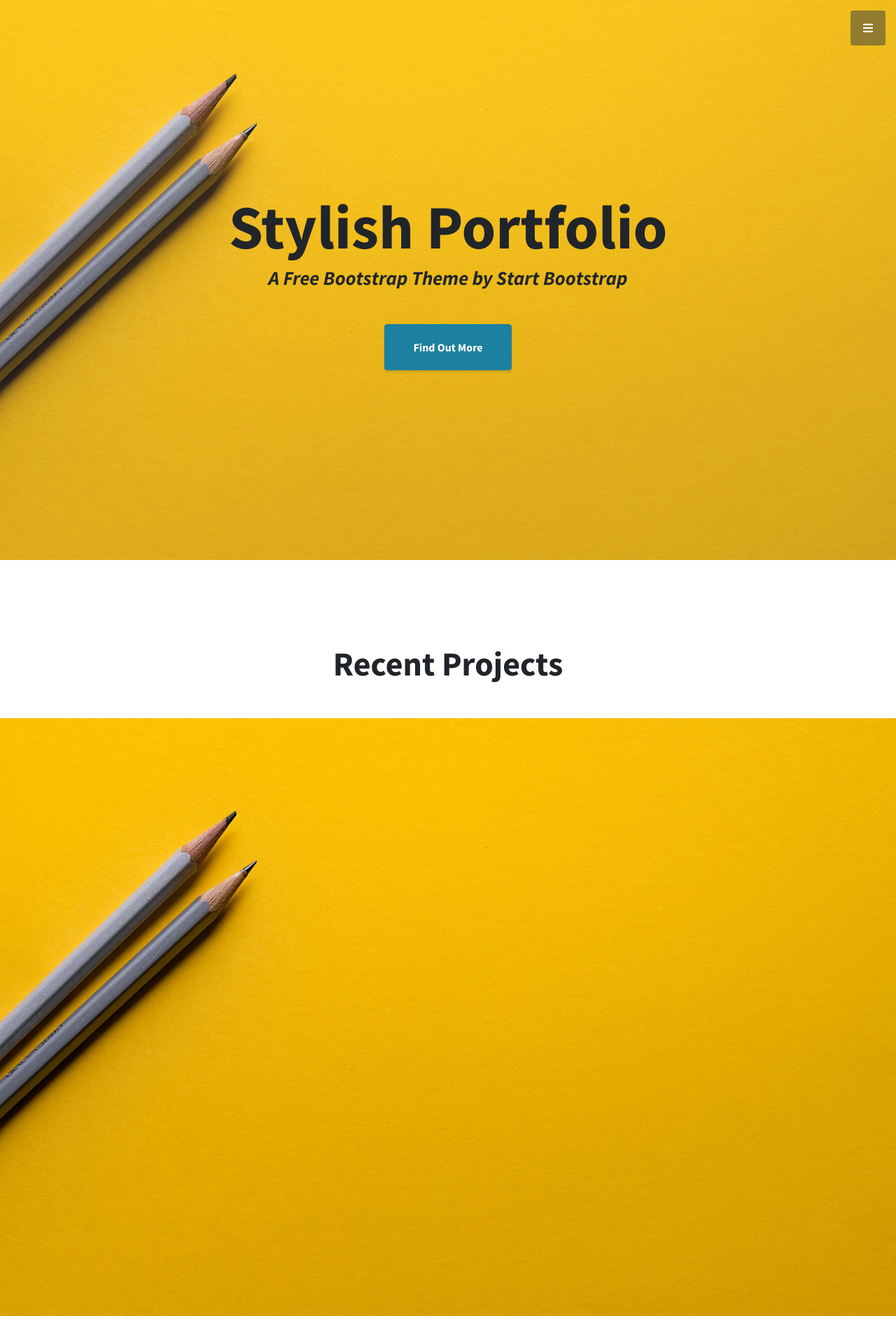
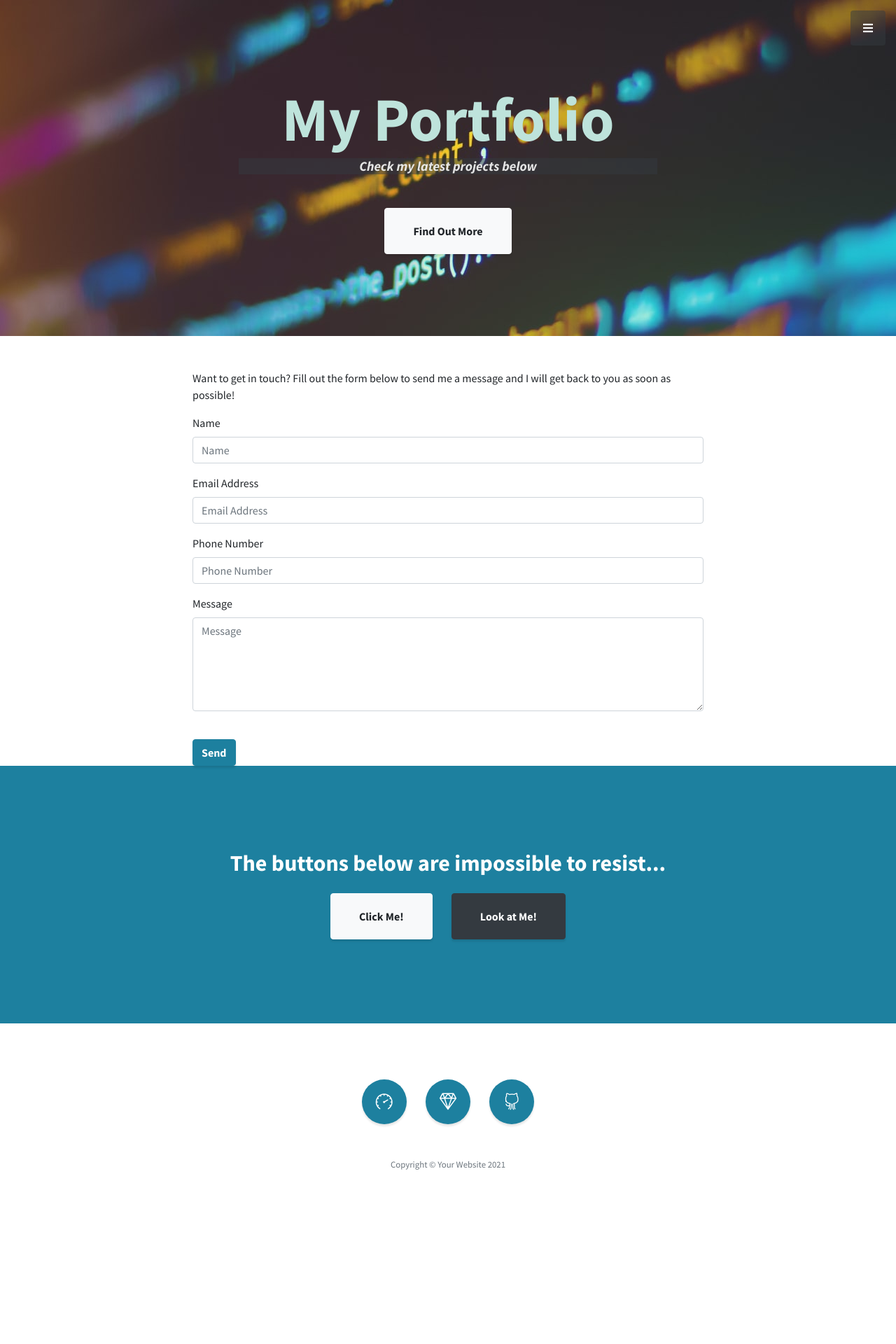
Before and after one commit to marcin-kli/Portfolio, a Flask app: template templates/projects.html in a window 1280 px wide. Shown: the top 1920 px of the page at 70% size. After the commit the page ends 1671 px from the top, so only its background shows below. Run offline with Flask 2, Linux system fonts and the light colour scheme; the template is opened without the code that fills it, so the values that code supplies are empty; some libraries are stand-ins or nearby versions.

Commit message:
Add style.css, test contact form, move portfolio to index.html

```diff
--- a/run.py
+++ b/run.py
@@ -1,22 +1,29 @@
 import os
 import json
-from flask import Flask, render_template
+from flask import Flask, render_template, request, flash
+if os.path.exists("env.py"):
+    import env
 
 
 app = Flask(__name__)
+app.secret_key = os.environ.get("SECRET_KEY")
 
 
 @app.route("/")
 def index():
-    return render_template("index.html")
-
-
-@app.route("/projects/")
-def projects():
     data = []
     with open("data/portfolio.json", "r") as json_data:
         data = json.load(json_data)
-    return render_template("projects.html", page_title="Portf", projects=data)
+    return render_template(
+        "index.html", page_title="Portfolio", projects=data)
+
+
+@app.route("/projects", methods=["GET", "POST"])
+def projects():
+    if request.method == "POST":
+        flash("Thanks {}, we have received your message!".format(
+            request.form.get("name")))
+    return render_template("projects.html")
 
 
 if __name__ == "__main__":
--- /dev/null
+++ b/static/css/style.css
@@ -0,0 +1,37 @@
+a:hover{
+    text-decoration: none;
+}
+
+.masthead{
+    height: 50vh;
+    width: 100%;
+    padding-top: 3rem;
+    padding-bottom: 3rem;
+    background: url("../img/bg-head-unsplash.jpg");
+    background-position: center center;
+    background-repeat: no-repeat;
+}
+
+.masthead a h1, a:hover{
+    text-decoration: none;
+
+    color: #bee3db;
+}
+
+.masthead h3{
+    font-size: 120%;
+    color: #f0f0f0f0;
+    background-color: rgba(52, 58, 64, 0.5);
+    margin-left: 15vw;
+    margin-right: 15vw;
+}
+
+@media (min-width: 992px) {
+    .masthead {
+        height: 50vh;
+    }
+    .masthead h3{
+        margin-left: 20vw;
+        margin-right: 20vw;
+     }
+}
--- a/templates/base.html
+++ b/templates/base.html
@@ -29,22 +29,25 @@
  <nav id="sidebar-wrapper">
      <ul class="sidebar-nav">
          <li class="sidebar-brand">
-        <a class="js-scroll-trigger" href="{{ url_for('index') }}">Start Bootstrap</a>
+             <a class="js-scroll-trigger" href="{{ url_for('index') }}">My Portfolio</a>
          </li>
          <li class="sidebar-nav-item">
              <a class="js-scroll-trigger" href="#page-top">Home</a>
          </li>
          <li class="sidebar-nav-item">
-        <a class="js-scroll-trigger" href="#about">About</a>
+             <a class="js-scroll-trigger" href="{{ url_for('index') }}#about">About</a>
          </li>
          <li class="sidebar-nav-item">
-        <a class="js-scroll-trigger" href="#services">Services</a>
+             <a class="js-scroll-trigger" href="{{ url_for('index') }}#services">Services</a>
          </li>
          <li class="sidebar-nav-item">
-        <a class="js-scroll-trigger" href="{{ url_for('projects') }}">Portfolio</a>
+             <a class="js-scroll-trigger" href="{{ url_for('index') }}#portfolio">Portfolio</a>
          </li>
          <li class="sidebar-nav-item">
              <a class="js-scroll-trigger" href="#contact">Contact</a>
+         </li>
+         <li class="sidebar-nav-item">
+             <a class="js-scroll-trigger" href="{{ url_for('projects') }}">Hidden</a>
          </li>
      </ul>
  </nav>
@@ -52,11 +55,13 @@
   <!-- Header -->
   <header class="masthead d-flex">
       <div class="container text-center my-auto">
-      <h1 class="mb-1">Stylish Portfolio</h1>
+          <a class="js-scroll-trigger" href="{{ url_for('index') }}">
+              <h1 class="mb-1">My Portfolio</h1>
+          </a>
           <h3 class="mb-5">
-        <em>A Free Bootstrap Theme by Start Bootstrap</em>
+              <em>Check my latest projects below</em>
           </h3>
-      <a class="btn btn-primary btn-xl js-scroll-trigger" href="{{ url_for('projects') }}">Find Out More</a>
+          <a class="btn btn-light btn-xl js-scroll-trigger" href="{{ url_for('index') }}#portfolio">Find Out More</a>
       </div>
       <div class="overlay"></div>
   </header>
@@ -67,7 +72,7 @@
     {% endblock %}
 
   <!-- Footer -->
-  <footer class="footer text-center">
+  <footer class="footer text-center" id="contact">
       <div class="container">
           <ul class="list-inline mb-5">
               <li class="list-inline-item">
@@ -118,6 +123,10 @@
             'startEffect': 'grayscale',
             'hoverEffect': 'sliceDownLeft',
             'animSpeed': 150,});
+        $("#img-adipoli2").adipoli({
+            'startEffect': 'grayscale',
+            'hoverEffect': 'sliceDownLeft',
+            'animSpeed': 150,});
     </script>
 </body>
 </html>
--- a/templates/projects.html
+++ b/templates/projects.html
@@ -1,35 +1,79 @@
 {% extends "base.html"%}
 {% block content %}
 
-  <!-- Portfolio -->
-<section class="content-section" id="portfolio">
-    <div class="container">
-        <div class="content-section-heading text-center">
-            <h3 class="text-secondary mb-0">{{ page_title }}</h3>
-            <h2 class="mb-5">Recent Projects</h2>
+    <!-- adipoli js -->
+ <!-- <section>
+    <div class="container" >
+         <div class="row no-gutters">
+        <div class="col-lg-6">
+            <img class="img-fluid" id="img-adipoli" src="..//static/img/portfolio-1.jpg" >
         </div>
-        <div class="row no-gutters">
-
-            {% for items in projects %}
-
          <div class="col-lg-6">
-                    <a class="portfolio-item" href="#!">
-                        <div class="caption">
-                            <div class="caption-content">
-                                <div class="h2">{{ loop.index }}. {{ items.name }}</div>
-                                <p class="mb-0">{{ items.description }}</p>
+            <img class="img-fluid" id="img-adipoli2" src="..//static/img/portfolio-2.jpg">
         </div>
         </div>
-                        <img class="img-fluid" src="{{ items.image }}" alt="{{ items.name }}">
-                    </a>
     </div>
+</section> -->
+    <!-- contact -->
+    <section>
+        <div class="container">
+            <div class="row mt-5">
+                <div class="col-lg-8 col-md-10 mx-auto">
 
+                    {% with messages = get_flashed_messages() %}
+                    {% if messages %}
+                    <ul class="flashes">
+                        {% for message in messages %}
+                        <li>{{ message }}</li>
                         {% endfor %}
+                    </ul>
+                    {% endif %}
+                    {% endwith %}
 
+                    <p>Want to get in touch? Fill out the form below to send me a message and I will get back to you as soon
+                        as possible!</p>
+                    <!-- Contact Form - Enter your email address on line 19 of the mail/contact_me.php file to make this form work. -->
+                    <!-- WARNING: Some web hosts do not allow emails to be sent through forms to common mail hosts like Gmail or Yahoo. It's recommended that you use a private domain email address! -->
+                    <!-- To use the contact form, your site must be on a live web host with PHP! The form will not work locally! -->
+                    <form method="POST" name="sentMessage" id="contactForm" novalidate>
+                        <div class="control-group">
+                            <div class="form-group floating-label-form-group controls">
+                                <label>Name</label>
+                                <input type="text" class="form-control" placeholder="Name" name="name" id="name" required
+                                    data-validation-required-message="Please enter your name.">
+                                <p class="help-block text-danger"></p>
                             </div>
                         </div>
-    <div class="" >
-        <img class="img-fluid" id="img-adipoli" src="..//static/img/bg-masthead.jpg" id="img-adipoli">
+                        <div class="control-group">
+                            <div class="form-group floating-label-form-group controls">
+                                <label>Email Address</label>
+                                <input type="email" class="form-control" placeholder="Email Address" name="email" id="email"
+                                    required data-validation-required-message="Please enter your email address.">
+                                <p class="help-block text-danger"></p>
+                            </div>
+                        </div>
+                        <div class="control-group">
+                            <div class="form-group col-xs-12 floating-label-form-group controls">
+                                <label>Phone Number</label>
+                                <input type="tel" class="form-control" placeholder="Phone Number" name="phone" id="phone"
+                                    required data-validation-required-message="Please enter your phone number.">
+                                <p class="help-block text-danger"></p>
+                            </div>
+                        </div>
+                        <div class="control-group">
+                            <div class="form-group floating-label-form-group controls">
+                                <label>Message</label>
+                                <textarea rows="5" class="form-control" placeholder="Message" name="message" id="message"
+                                    required data-validation-required-message="Please enter a message."></textarea>
+                                <p class="help-block text-danger"></p>
+                            </div>
+                        </div>
+                        <br>
+                        <div id="success"></div>
+                        <button type="submit" class="btn btn-primary" id="sendMessageButton">Send</button>
+                    </form>
+                </div>
+            </div>
         </div>
     </section>
 
@@ -41,4 +85,16 @@
             <a href="#!" class="btn btn-xl btn-dark">Look at Me!</a>
         </div>
     </section>
+
+    <!-- Callout -->
+    <!-- <section class="callout">
+        <div class="container text-center">
+            <h2 class="mx-auto mb-5">Welcome to
+                <em>your</em>
+                next website!</h2>
+            <a class="btn btn-primary btn-xl" href="https://startbootstrap.com/theme/stylish-portfolio/">Download Now!</a>
+        </div>
+    </section> -->
+
+
 {% endblock %}
```
Also changed, not shown: data/portfolio.json (+11 -9 lines), templates/index.html (+32 -13 lines), static/img/bg-head-unsplash.jpg (added). Lines whose indentation alone changed are shown as unchanged.
